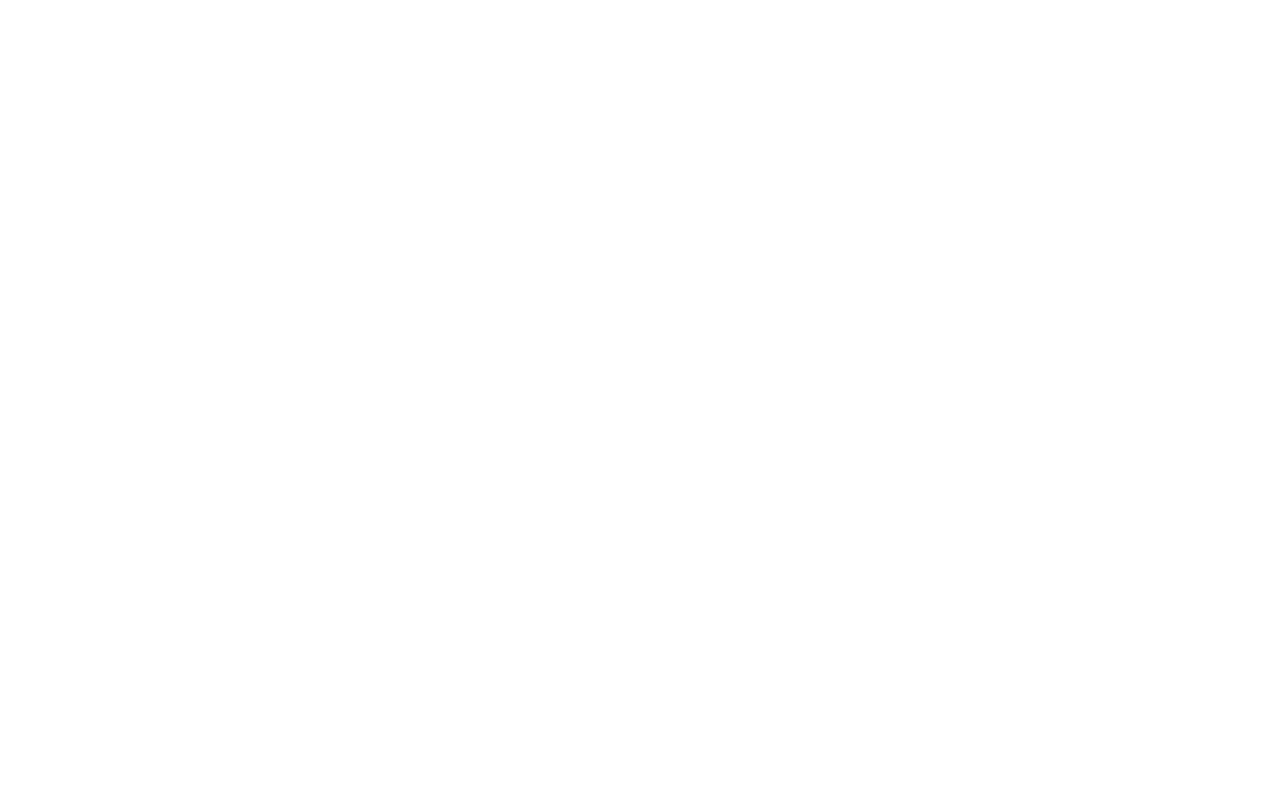
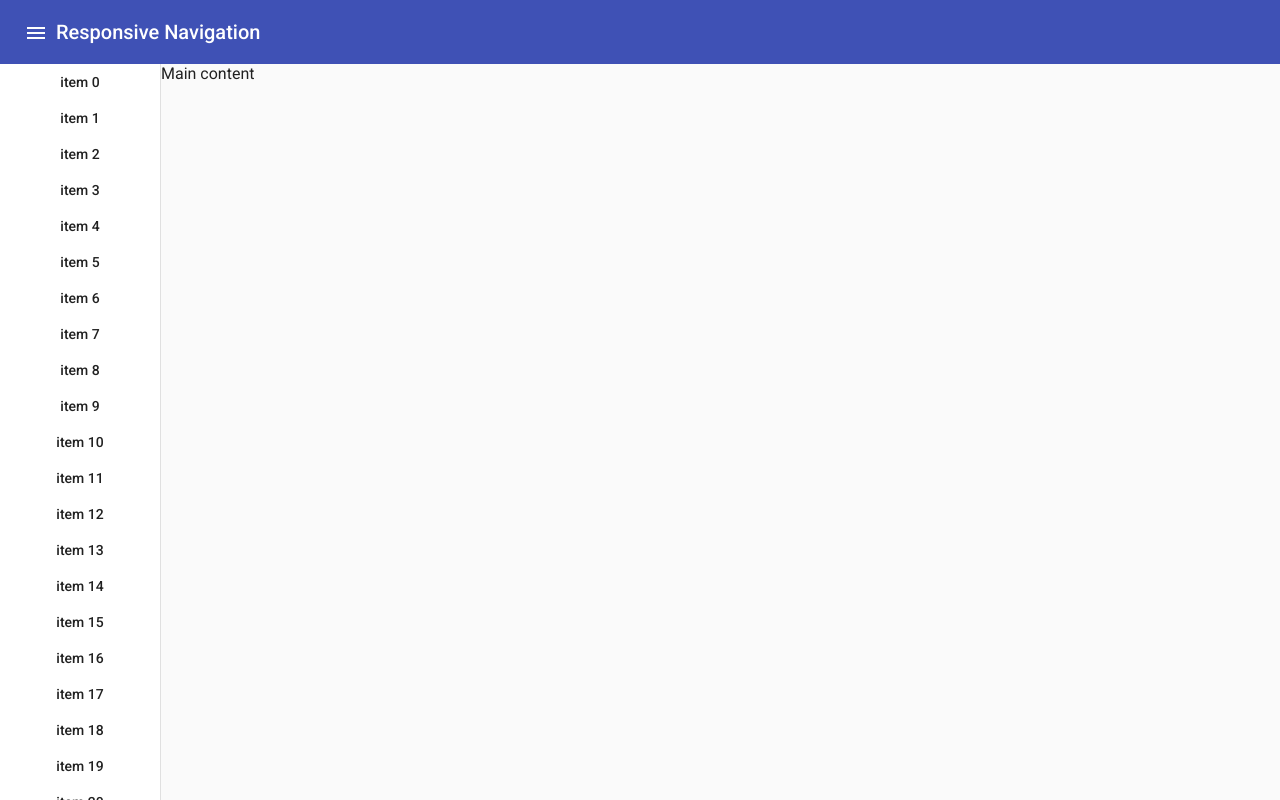
Before and after one commit to dc-p8/tp-pokemons, an Angular app: page / in a window 1280 px wide. Built offline with nearby package versions, Linux system fonts and the light colour scheme.

Commit message:
responsive layout

```diff
--- a/src/app/app.component.html
+++ b/src/app/app.component.html
@@ -0,0 +1,29 @@
+<mat-toolbar
+	color="primary">
+	<button
+		mat-icon-button>
+		<mat-icon
+			(click)="sidenav.toggle()">
+			menu
+		</mat-icon>
+	</button>
+	<span>Responsive Navigation</span>
+</mat-toolbar>
+<mat-sidenav-container>
+	<mat-sidenav
+		#sidenav
+		[mode]="isMobile? 'over' : 'side'"
+		[opened]="!isMobile">
+		<div
+			class="menu"
+			style="overflow-y: auto;">
+			<a
+				*ngFor="let item of items"
+				mat-button> {{item}}
+			</a>
+		</div>
+	</mat-sidenav>
+	<mat-sidenav-content>
+		Main content
+	</mat-sidenav-content>
+</mat-sidenav-container>
--- a/src/app/app.component.scss
+++ b/src/app/app.component.scss
@@ -0,0 +1,15 @@
+mat-sidenav-container {
+  height: calc(100vh - 64px);
+}
+
+@media (max-width: 600px) {
+    mat-sidenav-container {
+        height: calc(100vh - 56px)
+    }
+}
+
+.menu{
+  min-width:10em;
+  display: flex;
+  flex-direction: column;
+}
--- a/src/app/app.component.ts
+++ b/src/app/app.component.ts
@@ -1,9 +1,25 @@
-import { Component } from '@angular/core';
+import {
+	Component, OnInit
+} from '@angular/core';
+import {
+	BreakpointObserver
+} from '@angular/cdk/layout';
 
 @Component({
-  selector: 'app-root',
-  templateUrl: './app.component.html',
-  styleUrls: ['./app.component.scss']
+	selector: 'app-root',
+	templateUrl: './app.component.html',
+	styleUrls: ['./app.component.scss']
 })
-export class AppComponent {
+export class AppComponent implements OnInit{
+	items = [...Array(100).keys()].map((item => `item ${item}`));
+	isMobile:boolean = true;
+	ngOnInit(){
+		this.bpo.observe('(max-width: 600px)').subscribe((state) => {
+			this.isMobile = state.matches
+		})
+	}
+	constructor(
+		private bpo: BreakpointObserver) {
+
+	}
 }
```
Also changed, not shown: src/styles.scss (+7 -3 lines).
